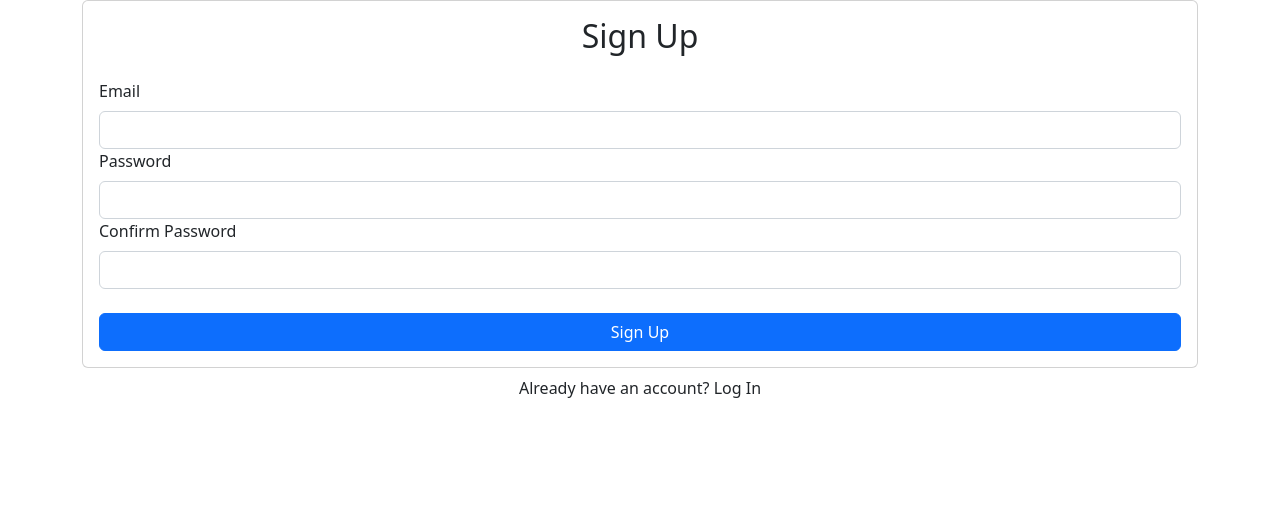
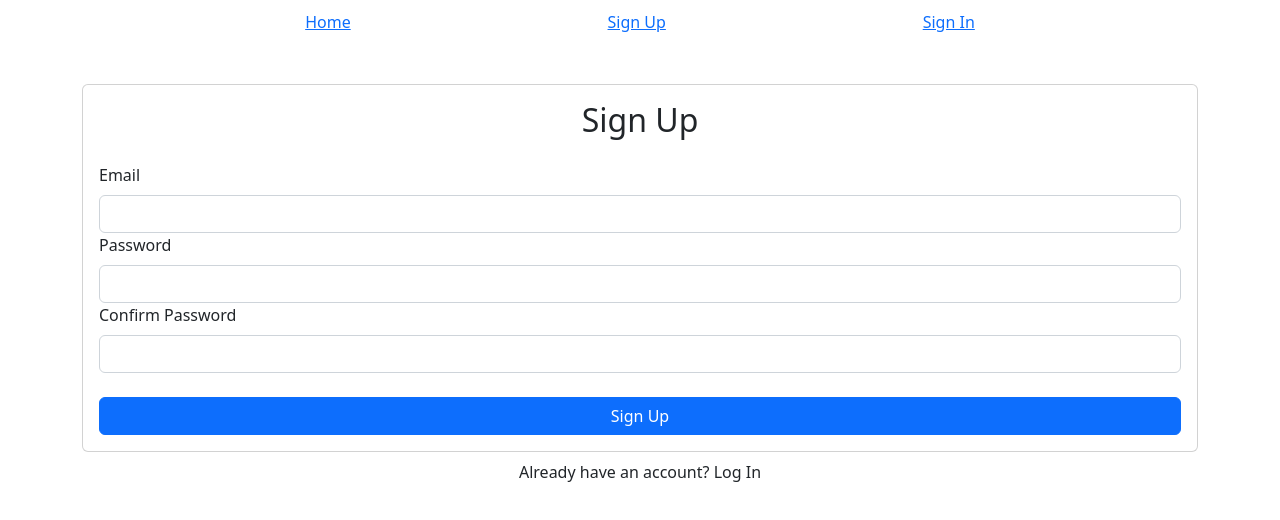
Before and after one commit to amertoukan/ssqtc-ds-poc, a React (Create React App) app: page /signup in a window 1280 px wide. Shown: the top 520 px of the page. Built offline with nearby package versions, Linux system fonts and the light colour scheme; no server answers.

Commit message:
added some magic to make firebase work

```diff
--- a/src/contexts/AuthContext.js
+++ b/src/contexts/AuthContext.js
@@ -1,4 +1,4 @@
-import React, { useContext, useEffect } from 'react';
+import React, { useContext, useEffect, useState } from 'react';
 import { auth } from '../firebase';
 
 export function useAuth(){
--- a/src/firebase.js
+++ b/src/firebase.js
@@ -1,5 +1,5 @@
-import firebase from 'firebase/app'
-import "firebase/auth";
+import firebase from 'firebase/compat/app'
+import "firebase/compat/auth";
 
 const app = firebase.initializeApp({
     apiKey: process.env.REACT_APP_FIREBASE_API_KEY,
--- a/src/pages/Signup.js
+++ b/src/pages/Signup.js
@@ -3,15 +3,15 @@ import React, { useRef } from 'react'
 import Navbar from '../components/navbar';
 import {Form, Button, Card} from 'react-bootstrap'
 import __Form from '../components/form';
-
-
+import { useAuth } from '../contexts/AuthContext'
 export default function Signin() {
 const emailRef = useRef()
 const passwordRef = useRef()
 const passwordConfirmRef = useRef()
+
   return (
     <div>
-
+        <Navbar signedIn={false} />
         <Card>
             <Card.Body>
                 <h2 className = "text-center mb-4">Sign Up</h2>
@@ -42,6 +42,7 @@ const passwordConfirmRef = useRef()
             Already have an account? Log In
         </div>
 
+
     </div>
   )
 }
```
